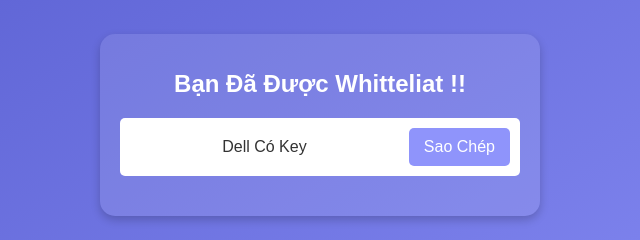
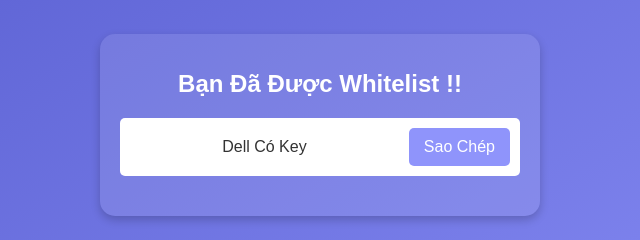
Before and after one commit to HTSKRsTeam/HTSKRsExecutorRoblox, a plain HTML site: page ht/nn/main.html in a window 1280 px wide. Shown: the part 275-515 px from the top of the page, 320-960 px from the left. Drawn offline with Linux system fonts and the light colour scheme.

Commit message:
Update main.html

```diff
--- a/ht/nn/main.html
+++ b/ht/nn/main.html
@@ -95,7 +95,7 @@
 </head>
 <body>
     <div class="container">
-        <h1>Bạn Đã Được Whitteliat !!</h1>
+        <h1>Bạn Đã Được Whitelist !!</h1>
         <div class="key-box">
             <span id="key">Không CÓ Key :))</span>
             <button class="btn btn-copy" id="copyBtn">Sao Chép</button>
```
